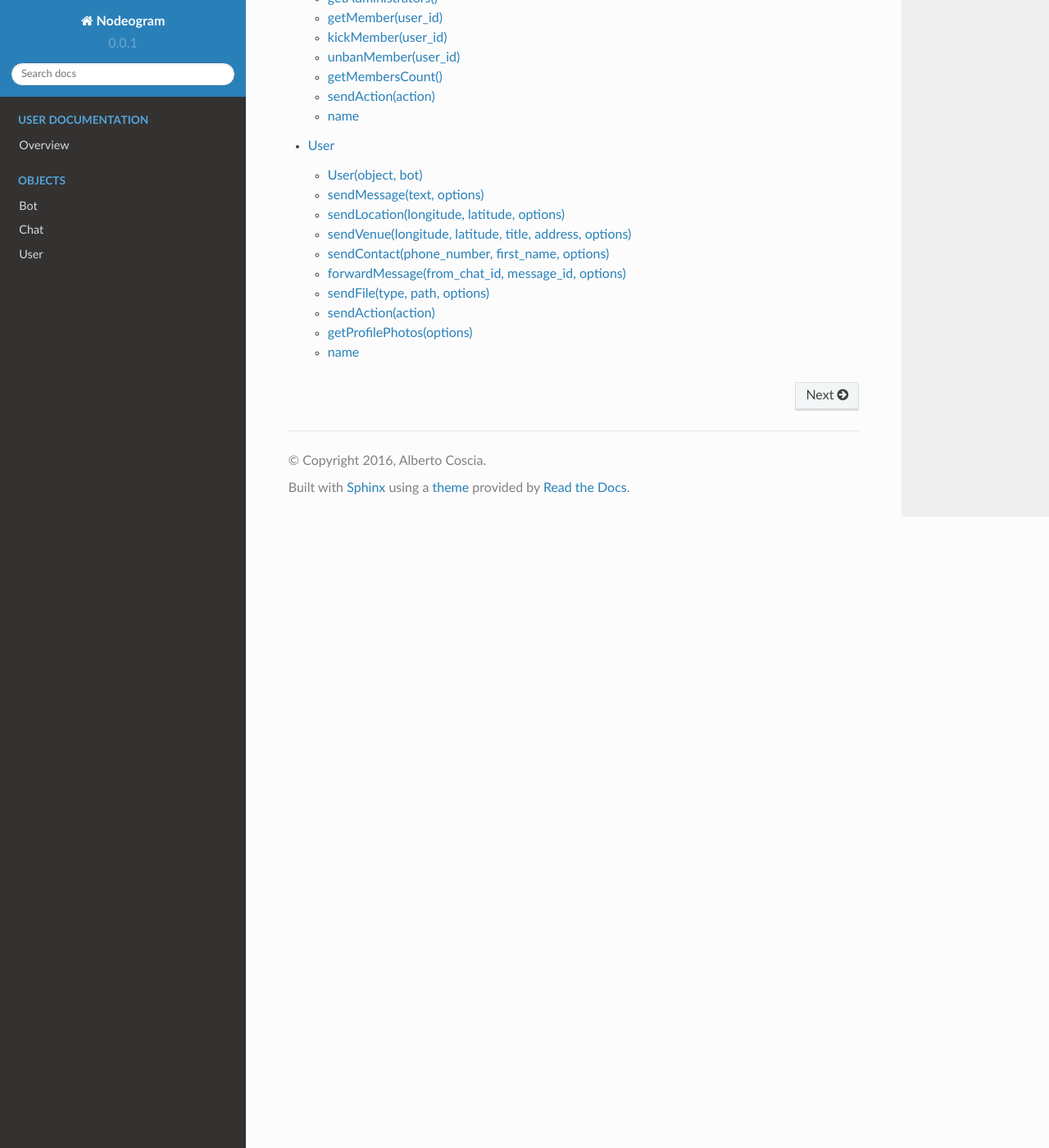
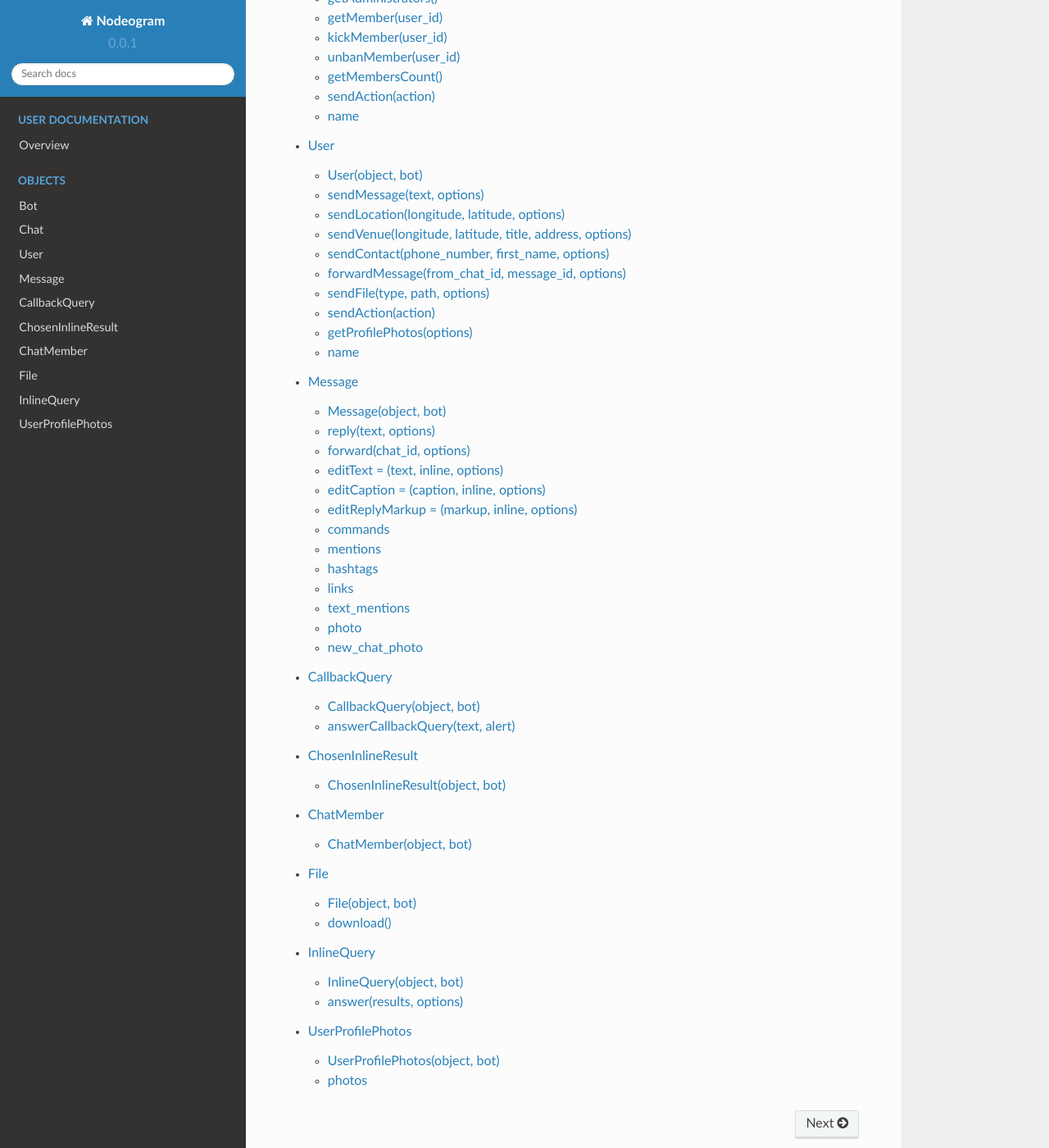
Before and after one commit to ALCC01/nodeogram, a Sphinx documentation site: the page built from docs/index.rst, in a window 1280 px wide and 1400 px high, scrolled down 2813 px. Shown: the whole window at 82% size. Built offline with Sphinx 7.4.7 and the Read the Docs theme 2.0.0, drawn with Linux system fonts in a browser that asks for light colours.

Commit message:
Documentation for CallbackQuery, ChatMember, File, InlineQuery, UserProfilePhotos objects

```diff
--- a/docs/index.rst
+++ b/docs/index.rst
@@ -76,3 +76,10 @@ Nodeogram is released under the GNU General Public License 3.0.
     objects/Bot
     objects/Chat
     objects/User
+    objects/Message
+    objects/CallbackQuery
+    objects/ChosenInlineResult
+    objects/ChatMember
+    objects/File
+    objects/InlineQuery
+    objects/UserProfilePhotos
--- /dev/null
+++ b/docs/objects/CallbackQuery.rst
@@ -0,0 +1,27 @@
+CallbackQuery
+=============
+
+This object represents a Telegram callback query.
+
+.. note::
+
+    This object inherits some properties from the corresponding `Telegram object <https://core.telegram.org/bots/api#callbackquery>`_.
+
+==========================
+CallbackQuery(object, bot)
+==========================
+
+.. warning::
+
+    This constructor should be for internal use only.
+
+Creates a new CallbackQuery object.
+
+================================
+answerCallbackQuery(text, alert)
+================================
+
+* ``text`` <String>
+* ``alert`` <Boolean> Whether the user should be shown an alert
+
+Answers the query and returns a promise that resolves to the response (according to Telegram, true on success).
--- /dev/null
+++ b/docs/objects/ChatMember.rst
@@ -0,0 +1,18 @@
+ChatMember
+==========
+
+This object represents a Telegram chat member.
+
+.. note::
+
+    This object inherits some properties from the corresponding `Telegram object <https://core.telegram.org/bots/api#chatmember>`_.
+
+=======================
+ChatMember(object, bot)
+=======================
+
+.. warning::
+
+    This constructor should be for internal use only.
+
+Creates a new ChatMember object.
--- /dev/null
+++ b/docs/objects/ChosenInlineResult.rst
@@ -0,0 +1,18 @@
+ChosenInlineResult
+==================
+
+This object represents a Telegram chosen inline query result.
+
+.. note::
+
+    This object inherits some properties from the corresponding `Telegram object <https://core.telegram.org/bots/api#choseninlineresult>`_.
+
+===============================
+ChosenInlineResult(object, bot)
+===============================
+
+.. warning::
+
+    This constructor should be for internal use only.
+
+Creates a new ChosenInlineResult object.
--- /dev/null
+++ b/docs/objects/File.rst
@@ -0,0 +1,24 @@
+File
+====
+
+This object represents a Telegram file.
+
+.. note::
+
+    This object inherits some properties from the corresponding `Telegram object <https://core.telegram.org/bots/api#file>`_.
+
+=================
+File(object, bot)
+=================
+
+.. warning::
+
+    This constructor should be for internal use only.
+
+Creates a new File object.
+
+==========
+download()
+==========
+
+Returns a promise that resolves to a NodeJS `Buffer <https://nodejs.org/api/buffer.html>`_.
--- /dev/null
+++ b/docs/objects/InlineQuery.rst
@@ -0,0 +1,28 @@
+InlineQuery
+===========
+
+This object represents a Telegram inline query.
+
+.. note::
+
+    This object inherits some properties from the corresponding `Telegram object <https://core.telegram.org/bots/api#inlinequery>`_.
+
+========================
+InlineQuery(object, bot)
+========================
+
+.. warning::
+
+    This constructor should be for internal use only.
+
+Creates a new InlineQuery object.
+
+========================
+answer(results, options)
+========================
+
+* ``results`` <Array> Array of InlineQueryResult
+* ``options`` <Object> *Optional*
+
+Answers the inline query with the specified results and returns a promise that resolves to the response (according to
+Telegram, true on success).
--- /dev/null
+++ b/docs/objects/UserProfilePhotos.rst
@@ -0,0 +1,24 @@
+UserProfilePhotos
+=================
+
+This object represents a Telegram user's profile photos.
+
+.. note::
+
+    This object inherits some properties from the corresponding `Telegram object <https://core.telegram.org/bots/api#userprofilephotos>`_.
+
+==============================
+UserProfilePhotos(object, bot)
+==============================
+
+.. warning::
+
+    This constructor should be for internal use only.
+
+Creates a new UserProfilePhotos object.
+
+======
+photos
+======
+
+<Array> Array of arrays of :doc:`PhotoSize` objects.
```
Also changed, not shown: 1 other file.
